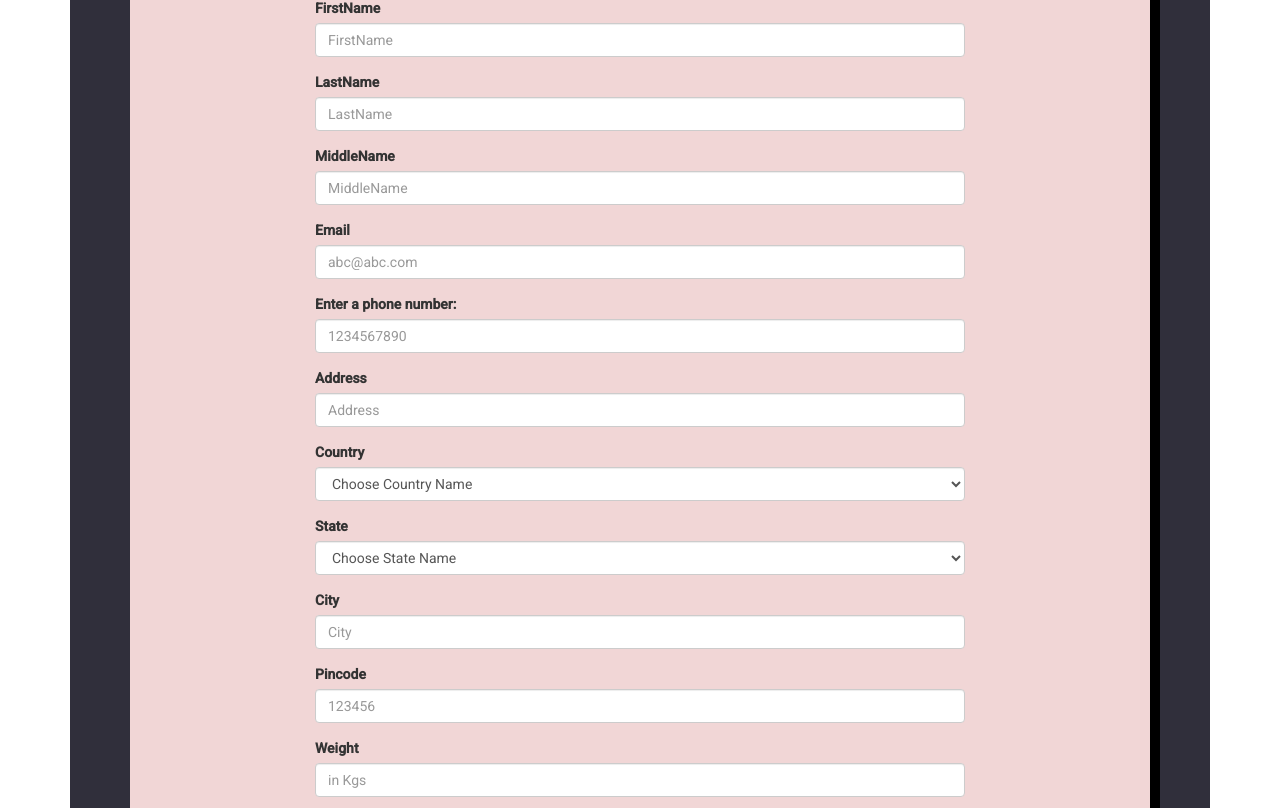
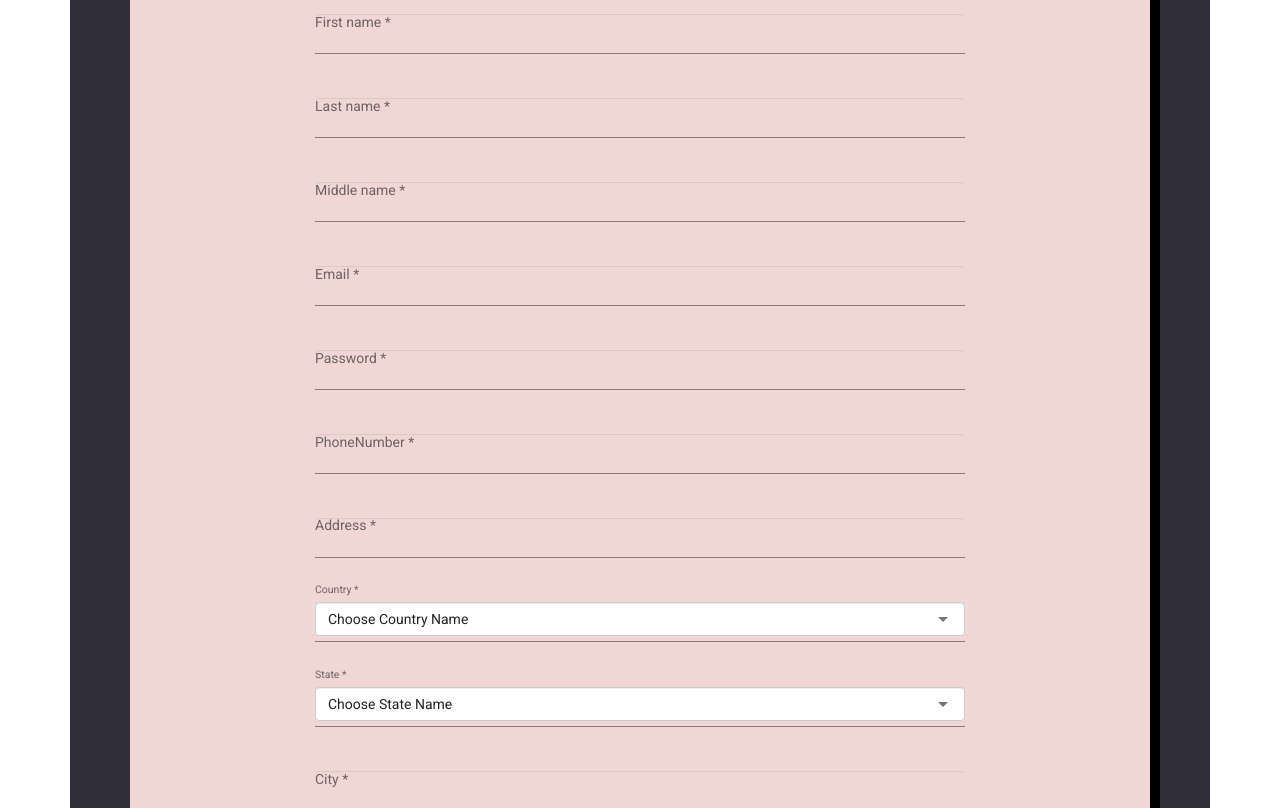
Before and after one commit to Akash-2204/VitaSoft, an Angular app: page / in a window 1280 px wide. Shown: the part 272-1080 px from the top of the page. Built offline with nearby package versions, Linux system fonts and the light colour scheme.

Commit message:
final commit

```diff
--- a/src/app/app.module.ts
+++ b/src/app/app.module.ts
@@ -6,13 +6,14 @@
 import { AppComponent,  } from './app.component';
 import { HttpClientModule, HTTP_INTERCEPTORS } from "@angular/common/http";
 import { NoopAnimationsModule } from "@angular/platform-browser/animations";
-
+import {MatSelectModule} from '@angular/material/select';
 import { MatButtonModule } from "@angular/material/button";
 import { MatCardModule } from "@angular/material/card";
 import { MatIconModule } from "@angular/material/icon";
 import { MatInputModule } from "@angular/material/input";
 import { MatListModule } from "@angular/material/list";
 import { MatToolbarModule } from "@angular/material/toolbar";
+
 
 import { NavigationComponent } from "./components/navigation/navigation.component";
 import { SignupComponent } from "./components/signup/signup.component";
@@ -45,6 +46,7 @@
     ReactiveFormsModule,
     HttpClientModule,
     MatRippleModule,
+    MatSelectModule,
 
   ],
   entryComponents: [
--- a/src/app/components/login/login.component.ts
+++ b/src/app/components/login/login.component.ts
@@ -31,6 +31,7 @@
         Validators.required,
         Validators.minLength(7),
       ]),
+
     });
   }
 
--- a/src/app/components/signup/signup.component.css
+++ b/src/app/components/signup/signup.component.css
@@ -33,3 +33,13 @@
 .space{
   margin-top: 5px
 }
+mat-form-field {
+  width: 100%;
+  padding-bottom: 10px;
+}
+
+button {
+  float: right;
+  width: 200px;
+  padding-bottom: 10px;
+}
--- a/src/app/components/signup/signup.component.html
+++ b/src/app/components/signup/signup.component.html
@@ -1,183 +1,166 @@
 <div class="jumbotron">
   <div class="container glass ">
-    <div class="col-md-12 naming" [hidden]="!addnew">
+    <div class="col-md-12 naming" [hidden]="istoggle" >
       <h3> Enter Technician Details</h3>
     </div>
     <div class="row" ng-controller="formSubmitter">
-      <div class="col-xs-12 col-sm-10 col-md-8 col-sm-offset-1 col-md-offset-2">
-        <form (ngSubmit)="onSubmit(f)" #f="ngForm" validate>
-          <div id="user-data" [hidden]="!addnew">
-            <div class="form-group">
-              <label for="FirstName">FirstName</label>
-              <input type="text" id="FirstName" class="form-control" ngModel name="FirstName" placeholder="FirstName"
-                required>
-            </div>
-            <div class="form-group">
-              <label for="LastName">LastName</label>
-              <input type="text" id="LastName" class="form-control" ngModel name="LastName" placeholder="LastName"
-                required>
-            </div>
-            <div class="form-group">
-              <label for="MiddleName">MiddleName</label>
-              <input type="text" id="MiddleName" class="form-control" ngModel name="MiddleName" placeholder="MiddleName"
-                required>
-            </div>
-            <div class="form-group">
-              <label for="email">Email</label>
-              <input type="email" id="email" class="form-control" ngModel name="email" required email #email="ngModel"
-                placeholder="abc@abc.com">
-              <span class="help-block" *ngIf=" !email.valid && email.touched ">Please enter a valid email</span>
+      <div class="col-xs-12 col-sm-10 col-md-8 col-sm-offset-1 col-md-offset-2" [hidden]="istoggle">
+        <form [formGroup]="signupForm" (ngSubmit)="signup()" novalidate>
+          <mat-form-field>
+            <mat-label>First name</mat-label>
+            <input matInput placeholder="Ex. Ak" formControlName="firstName" class="form-control" />
+          </mat-form-field>
+          <mat-form-field>
+            <mat-label>Last name</mat-label>
+            <input matInput placeholder="Ex. As" formControlName="lastName" class="form-control" />
+          </mat-form-field>
+          <mat-form-field>
+            <mat-label>Middle name</mat-label>
+            <input matInput placeholder="Ex. Jon" formControlName="middleName" class="form-control" />
+          </mat-form-field>
+          <mat-form-field>
+            <mat-label>Email</mat-label>
+            <input matInput placeholder="Ex. Jon" formControlName="email" class="form-control" />
+          </mat-form-field>
+          <mat-form-field>
+            <mat-label>Password</mat-label>
+            <input matInput placeholder="Ex. Jon" formControlName="password" class="form-control" />
+          </mat-form-field>
+          <mat-form-field>
+            <mat-label>PhoneNumber</mat-label>
+            <input matInput placeholder="Ex. Jon" formControlName="phoneNumber" class="form-control" />
+          </mat-form-field>
+          <mat-form-field>
+            <mat-label>Address</mat-label>
+            <input matInput placeholder="Ex. Jon" formControlName="address" class="form-control" />
+          </mat-form-field>
+          <mat-form-field>
+            <mat-label>Country</mat-label>
+            <mat-select formControlName="country" class="form-control">
+              <mat-option value="">Choose Country Name</mat-option>
+              <mat-option value="Afganistan">Afghanistan</mat-option>
+              <mat-option value="Algeria">Algeria</mat-option>
+              <mat-option value="Argentina">Argentina</mat-option>
+              <mat-option value="Australia">Australia</mat-option>
+              <mat-option value="Austria">Austria</mat-option>
+              <mat-option value="Bangladesh">Bangladesh</mat-option>
+              <mat-option value="Belgium">Belgium</mat-option>
+              <mat-option value="Bermuda">Bermuda</mat-option>
+              <mat-option value="Brazil">Brazil</mat-option>
+              <mat-option value="British Indian Ocean Ter">British Indian Ocean Ter</mat-option>
+              <mat-option value="Canada">Canada</mat-option>
+              <mat-option value="Canary Islands">Canary Islands</mat-option>
+              <mat-option value="China">China</mat-option>
+              <mat-option value="Colombia">Colombia</mat-option>
+              <mat-option value="Congo">Congo</mat-option>
+              <mat-option value="Costa Rica">Costa Rica</mat-option>
+              <mat-option value="Dominica">Dominica</mat-option>
+              <mat-option value="Egypt">Egypt</mat-option>
+              <mat-option value="Falkland Islands">Falkland Islands</mat-option>
+              <mat-option value="Finland">Finland</mat-option>
+              <mat-option value="France">France</mat-option>
+              <mat-option value="Georgia">Georgia</mat-option>
+              <mat-option value="Germany">Germany</mat-option>
+              <mat-option value="Greece">Greece</mat-option>
+              <mat-option value="Greenland">Greenland</mat-option>
+              <mat-option value="Hawaii">Hawaii</mat-option>
+              <mat-option value="Hong Kong">Hong Kong</mat-option>
+              <mat-option value="Iceland">Iceland</mat-option>
+              <mat-option value="Indonesia">Indonesia</mat-option>
+              <mat-option value="India">India</mat-option>
+              <mat-option value="Iran">Iran</mat-option>
+              <mat-option value="Iraq">Iraq</mat-option>
+              <mat-option value="Ireland">Ireland</mat-option>
+              <mat-option value="Israel">Israel</mat-option>
+              <mat-option value="Italy">Italy</mat-option>
+              <mat-option value="Japan">Japan</mat-option>
+              <mat-option value="Korea North">Korea North</mat-option>
+              <mat-option value="Korea South">Korea South</mat-option>
+              <mat-option value="Madagascar">Madagascar</mat-option>
+              <mat-option value="Malaysia">Malaysia</mat-option>
+              <mat-option value="Maldives">Maldives</mat-option>
+              <mat-option value="Mexico">Mexico</mat-option>
+              <mat-option value="Midway Islands">Midway Islands</mat-option>>
+              <mat-option value="Nepal">Nepal</mat-option>
+              <mat-option value="Netherlands">Netherlands (Holland, Europe)</mat-option>
+              <mat-option value="New Zealand">New Zealand</mat-option>
+              <mat-option value="Norway">Norway</mat-option>
+              <mat-option value="Oman">Oman</mat-option>
+              <mat-option value="Pakistan">Pakistan</mat-option>
+              <mat-option value="Palestine">Palestine</mat-option>
+              <mat-option value="Peru">Peru</mat-option>
+              <mat-option value="Phillipines">Philippines</mat-option>
+              <mat-option value="Poland">Poland</mat-option>
+              <mat-option value="Portugal">Portugal</mat-option>
+              <mat-option value="Qatar">Qatar</mat-option>
+              <mat-option value="Romania">Romania</mat-option>
+              <mat-option value="Russia">Russia</mat-option>
+              <mat-option value="Saudi Arabia">Saudi Arabia</mat-option>
+              <mat-option value="Singapore">Singapore</mat-option>
+              <mat-option value="South Africa">South Africa</mat-option>
+              <mat-option value="Spain">Spain</mat-option>
+              <mat-option value="Sri Lanka">Sri Lanka</mat-option>
+              <mat-option value="Sweden">Sweden</mat-option>
+              <mat-option value="Switzerland">Switzerland</mat-option>
+              <mat-option value="Thailand">Thailand</mat-option>
+              <mat-option value="Turkey">Turkey</mat-option>
+              <mat-option value="United Kingdom">United Kingdom</mat-option>
+              <mat-option value="Ukraine">Ukraine</mat-option>
+              <mat-option value="United Arab Erimates">United Arab Emirates</mat-option>
+              <mat-option value="United States of America">United States of America</mat-option>
+              <mat-option value="Vietnam">Vietnam</mat-option>
+              <mat-option value="Yemen">Yemen</mat-option>
+            </mat-select>
 
-            </div>
+          </mat-form-field>
+          <mat-form-field>
+            <mat-label>State</mat-label>
+            <mat-select formControlName="state" class="form-control">
+              <mat-option value="">Choose State Name</mat-option>
+              <mat-option value="Andhra Pradesh">Andhra Pradesh</mat-option>
+              <mat-option value="Assam">Assam</mat-option>
+              <mat-option value="Bihar">Bihar</mat-option>
+              <mat-option value="Goa">Goa</mat-option>
+              <mat-option value="Gujarat">Gujarat</mat-option>
+              <mat-option value="Haryana">Haryana</mat-option>
+              <mat-option value="Himachal Pradesh">Himachal Pradesh</mat-option>
+              <mat-option value="Jammu and Kashmir">Jammu and Kashmir</mat-option>
+              <mat-option value="Jharkhand">Jharkhand</mat-option>
+              <mat-option value="Karnataka">Karnataka</mat-option>
+              <mat-option value="Kerala">KeralaKerala</mat-option>
+              <mat-option value="Madhya Pradesh">Madhya Pradesh</mat-option>
+              <mat-option value="Maharashtra">Maharashtra</mat-option>
+              <mat-option value="Manipur">Manipur</mat-option>
+              <mat-option value="">None</mat-option>
 
-            <div class="form-group">
-              <label for="phone">Enter a phone number:</label>
-              <input type="tel" id="phone" class="form-control" ngModel name="phone" placeholder="1234567890" required>
-            </div>
-            <div class="form-group">
-              <label for="address">Address</label>
-              <input type="address" id="address" class="form-control" ngModel name="address" required
-                placeholder="Address">
-            </div>
+            </mat-select>
+          </mat-form-field>
+
+          <mat-form-field>
+            <mat-label>City</mat-label>
+            <input matInput placeholder="Ex. Jon" formControlName="city" class="form-control" />
+          </mat-form-field>
+          <mat-form-field>
+            <mat-label>Pincode</mat-label>
+            <input matInput placeholder="Ex. Jon" formControlName="pincode" class="form-control" />
+          </mat-form-field>
+          <mat-form-field>
+            <mat-label>Weight</mat-label>
+            <input matInput placeholder="Ex. Jon" formControlName="weight" class="form-control" />
+          </mat-form-field>
+          <mat-form-field>
+            <mat-label>Height</mat-label>
+            <input matInput placeholder="Ex. Jon" formControlName="height" class="form-control" />
+          </mat-form-field>
+
+          <button color="accent"  mat-raised-button type="submit" class="form-control">
+            <span>Sign up</span>
+          </button>
 
 
+
+        </form>
       </div>
-          <div class="form-group" [hidden]="!addnew">
-            <label for="country">Country</label>
-            <select id="country" class="form-control" ngModel name="country" onsubmit="statechange(f)" required>
-              <option value="">Choose Country Name</option>
-              <option value="Afganistan">Afghanistan</option>
-              <option value="Algeria">Algeria</option>
-              <option value="Argentina">Argentina</option>
-              <option value="Australia">Australia</option>
-              <option value="Austria">Austria</option>
-              <option value="Bangladesh">Bangladesh</option>
-              <option value="Belgium">Belgium</option>
-              <option value="Bermuda">Bermuda</option>
-              <option value="Brazil">Brazil</option>
-              <option value="British Indian Ocean Ter">British Indian Ocean Ter</option>
-              <option value="Canada">Canada</option>
-              <option value="Canary Islands">Canary Islands</option>
-              <option value="China">China</option>
-              <option value="Colombia">Colombia</option>
-              <option value="Congo">Congo</option>
-              <option value="Costa Rica">Costa Rica</option>
-              <option value="Dominica">Dominica</option>
-              <option value="Egypt">Egypt</option>
-              <option value="Falkland Islands">Falkland Islands</option>
-              <option value="Finland">Finland</option>
-              <option value="France">France</option>
-              <option value="Georgia">Georgia</option>
-              <option value="Germany">Germany</option>
-              <option value="Greece">Greece</option>
-              <option value="Greenland">Greenland</option>
-              <option value="Hawaii">Hawaii</option>
-              <option value="Hong Kong">Hong Kong</option>
-              <option value="Iceland">Iceland</option>
-              <option value="Indonesia">Indonesia</option>
-              <option value="India">India</option>
-              <option value="Iran">Iran</option>
-              <option value="Iraq">Iraq</option>
-              <option value="Ireland">Ireland</option>
-              <option value="Israel">Israel</option>
-              <option value="Italy">Italy</option>
-              <option value="Japan">Japan</option>
-              <option value="Korea North">Korea North</option>
-              <option value="Korea South">Korea South</option>
-              <option value="Madagascar">Madagascar</option>
-              <option value="Malaysia">Malaysia</option>
-              <option value="Maldives">Maldives</option>
-              <option value="Mexico">Mexico</option>
-              <option value="Midway Islands">Midway Islands</option>>
-              <option value="Nepal">Nepal</option>
-              <option value="Netherlands">Netherlands (Holland, Europe)</option>
-              <option value="New Zealand">New Zealand</option>
-              <option value="Norway">Norway</option>
-              <option value="Oman">Oman</option>
-              <option value="Pakistan">Pakistan</option>
-              <option value="Palestine">Palestine</option>
-              <option value="Peru">Peru</option>
-              <option value="Phillipines">Philippines</option>
-              <option value="Poland">Poland</option>
-              <option value="Portugal">Portugal</option>
-              <option value="Qatar">Qatar</option>
-              <option value="Romania">Romania</option>
-              <option value="Russia">Russia</option>
-              <option value="Saudi Arabia">Saudi Arabia</option>
-              <option value="Singapore">Singapore</option>
-              <option value="South Africa">South Africa</option>
-              <option value="Spain">Spain</option>
-              <option value="Sri Lanka">Sri Lanka</option>
-              <option value="Sweden">Sweden</option>
-              <option value="Switzerland">Switzerland</option>
-              <option value="Thailand">Thailand</option>
-              <option value="Turkey">Turkey</option>
-              <option value="United Kingdom">United Kingdom</option>
-              <option value="Ukraine">Ukraine</option>
-              <option value="United Arab Erimates">United Arab Emirates</option>
-              <option value="United States of America">United States of America</option>
-              <option value="Vietnam">Vietnam</option>
-              <option value="Yemen">Yemen</option>
-            </select>
-          </div>
-
-          <div class="form-group" [hidden]="!addnew">
-            <label for="state">State</label>
-            <div [hidden]="hidestate">
-              <input name="state" id="state" class="form-control" ngModel name="state">
-            </div>
-            <div [hidden]="!hidestate">
-              <select name="state" id="state" class="form-control" ngModel name="state">
-                <option value="">Choose State Name</option>
-                <option value="Andhra Pradesh">Andhra Pradesh</option>
-                <option value="Assam">Assam</option>
-                <option value="Bihar">Bihar</option>
-                <option value="Goa">Goa</option>
-                <option value="Gujarat">Gujarat</option>
-                <option value="Haryana">Haryana</option>
-                <option value="Himachal Pradesh">Himachal Pradesh</option>
-                <option value="Jammu and Kashmir">Jammu and Kashmir</option>
-                <option value="Jharkhand">Jharkhand</option>
-                <option value="Karnataka">Karnataka</option>
-                <option value="Kerala">KeralaKerala</option>
-                <option value="Madhya Pradesh">Madhya Pradesh</option>
-                <option value="Maharashtra">Maharashtra/option>
-                <option value="Manipur">Manipur</option>
-                <option value="">None</option>
-              </select>
-            </div>
-          </div>
-
-          <div class="form-group" [hidden]="!addnew">
-            <label for="city">City</label>
-            <input type="text" id="city" class="form-control" ngModel name="city" required placeholder="City">
-          </div>
-
-          <div class="form-group" [hidden]="!addnew">
-            <label for="pincode">Pincode</label>
-            <input type="number" id="pincode" class="form-control" ngModel name="pincode" Pattern="[0-9]{6}" required
-              minlength="6" placeholder="123456">
-
-          </div>
-
-
-          <div class="form-group" [hidden]="!addnew">
-            <label>Weight</label>
-            <input id="inputkilogram" class="form-control" ngModel name="weight" type="number" placeholder="in Kgs"
-              required>
-          </div>
-
-          <div class="form-group" [hidden]="!addnew">
-            <label>Height</label>
-            <input id="inputfeet" class="form-control" ngModel name="height" type="number" placeholder="in feet"
-              required>
-          </div>
-          <div [hidden]="!addnew">
-            <button class="btn btn-primary" type="submit" [disabled]="!f.valid">Submit</button>
-          </div>
-
-          <p>
-          </p>
       <div class="container" [hidden]="!istoggle">
         <div class="col-md-12 naming">
           <h3> Technician Details</h3>
@@ -185,46 +168,42 @@
         <div class="row">
           <div class="col-md-12 space">
             <label> FirstName : </label>
-                {{f.value.FirstName }}
+            {{signupForm.value.firstName }}
           </div>
           <div class="col-md-12 space">
             <label> LastName : </label>
-                {{f.value.LastName }}
+            {{signupForm.value.lastName }}
           </div>
           <div class="col-md-12 space">
             <label> MiddleName :</label>
-                {{f.value.MiddleName }}
+            {{signupForm.value.middleName }}
           </div>
           <div class="col-md-6 space">
             <label> Address :</label>
-                {{f.value.address }} ,{{f.value.city }}, {{f.value.state }} , {{f.value.country}} , {{f.value.pincode}}
+            {{signupForm.value.address }} ,{{signupForm.value.city }}, {{signupForm.value.state }} , {{signupForm.value.country}} ,
+            {{signupForm.value.pincode}}
           </div>
           <div class="col-md-6 space">
             <label> PhoneNumber :</label>
-                {{f.value.phone }}
+            {{signupForm.value.phoneNumber }}
           </div>
           <div class="col-md-6 space">
             <label> Height :</label>
-                {{f.value.height }}
+            {{signupForm.value.height }}
           </div>
           <div class="col-md-6 space">
             <label> Weight :</label>
-                {{f.value.weight }}
+            {{signupForm.value.weight }}
           </div>
 
         </div>
         <div class="needspace">
-              <button class="btn btn-primary" type="submit" (click)=addnewform(f)>Add New</button>
+          <button class="btn btn-primary" type="submit" (onclick)= login() >Add New</button>
         </div>
 
         <p>
         </p>
       </div>
-        </form>
-
-
     </div>
   </div>
 </div>
-
-</div>
--- a/src/app/components/signup/signup.component.ts
+++ b/src/app/components/signup/signup.component.ts
@@ -1,58 +1,59 @@
-import { formatCurrency } from '@angular/common';
-import { Component, NgModule,  OnInit } from '@angular/core';
-import { NgForm } from '@angular/forms';
+import { Component, OnInit } from "@angular/core";
+import { FormControl, FormGroup, Validators,ReactiveFormsModule } from "@angular/forms";
 import { Router } from "@angular/router";
+import {MatSelectModule} from '@angular/material/select';
+
 
 import { AuthService } from "src/app/services/auth.service";
 
 @Component({
-  selector: 'app-root',
-  templateUrl: './signup.component.html',
-  styleUrls: ['./signup.component.css']
+  selector: "app-signup",
+  templateUrl: "./signup.component.html",
+  styleUrls: ["./signup.component.css"],
 })
+export class SignupComponent implements OnInit {
+  signupForm! : FormGroup;
+  istoggle = false;
 
+  constructor(private authService: AuthService, private router: Router ) {}
 
+  ngOnInit(): void {
+    this.signupForm = this.createFormGroup();
+    console.log(this.signupForm!)
+  }
 
-export class SignupComponent {
+  createFormGroup(): FormGroup {
+    return new FormGroup({
+      firstName: new FormControl("", [Validators.required, Validators.minLength(2)]),
+      email: new FormControl("", [Validators.required, Validators.email]),
+      password: new FormControl("", [
+        Validators.required,
+        Validators.minLength(7),
+      ]),
+      lastName: new FormControl("", [Validators.required, Validators.minLength(1)]),
+      middleName: new FormControl("", [Validators.required, Validators.minLength(1)]),
+      address: new FormControl("", [Validators.required, Validators.minLength(2)]),
+      phoneNumber: new FormControl("", [Validators.required, Validators.minLength(10)]),
+      country: new FormControl("", [Validators.required]),
+      state: new FormControl("", [Validators.required]),
+      city: new FormControl("", [Validators.required, Validators.minLength(2)]),
+      pincode: new FormControl("", [Validators.required, Validators.minLength(6)]),
+      height: new FormControl("", [Validators.required, ]),
+      weight: new FormControl("", [Validators.required, ]),
+    });
+  }
 
+  signup(): void {
+    console.log(this.signupForm!.value)
+    this.istoggle = ! this.istoggle;
+    this.authService.signup(this.signupForm!.value).subscribe((msg) => {
+      console.log(msg);
+      // this.router.navigate(["login"]);
 
-  constructor(private authService: AuthService, private router: Router) {}
-
-
-
-  istoggle = false;
-  addnew = true;
-  hidestate = true;
-
-  addnewform(form:NgForm){
+    });
+  }
+  login(): void{
+    this.istoggle = ! this.istoggle;
     this.router.navigate(["login"]);
   }
-
-  statechange(form:NgForm){
-    if (form.value.country == "India"){
-      this.hidestate =! this.hidestate
-    }
-    console.log("changed")
-
-  }
-
-  // user ={
-  //   Firstname: '',
-  //   Lastname: '',
-  //   Middlename: '',
-  //   Address: '',
-  //   Email: '',
-  //   Phonenumber: '',
-  //   Height: '',
-  // }
-  onSubmit(form:NgForm){
-    this.authService.signup(form.value).subscribe((msg) => {
-      console.log(msg);
-
-    });
-    console.log(form.value)
-    this.istoggle = ! this.istoggle
-    this.addnew = ! this.addnew
-
-  }
 }
--- a/src/app/models/User.ts
+++ b/src/app/models/User.ts
@@ -1,5 +1,5 @@
 export interface User {
-    id: string;
+    id: number;
     firstName: string;
     lastName: string;
     middleName: string;
--- a/src/app/services/auth.service.ts
+++ b/src/app/services/auth.service.ts
@@ -29,6 +29,7 @@
   ) {}
 
   signup(user: Omit<User, "id">): Observable<User> {
+    console.log("hello im here");
     return this.http
       .post<User>(`${this.url}/signup`, user, this.httpOptions)
       .pipe(
```
Lines whose indentation alone changed are shown as unchanged.
